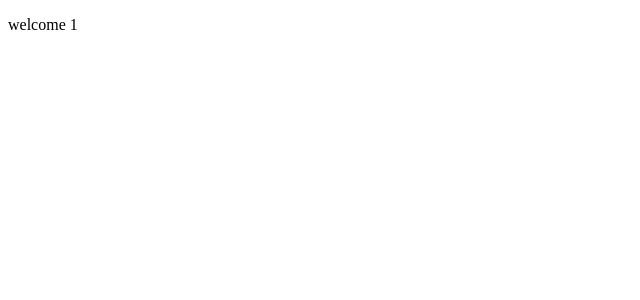
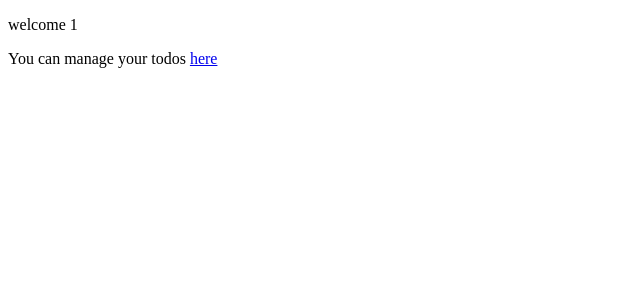
Before and after one commit to konduruvijaykumar/fullstack-springboot-angular, an Angular app in the folder todo-ui/: page /welcome/1 in a window 1280 px wide. Shown: the top 300 px of the page, without its empty margins (0-640 px from the left). Built offline with nearby package versions, Linux system fonts and the light colour scheme.

Commit message:
v6 todo link change

```diff
--- a/todo-ui/src/app/welcome/welcome.component.html
+++ b/todo-ui/src/app/welcome/welcome.component.html
@@ -1,3 +1,8 @@
-<p>
-  welcome {{ name }}
-</p>
+<div>
+  <p>
+    welcome {{ name }}
+  </p>
+</div>
+<div>
+  <p>You can manage your todos <a [routerLink]="['/todos']" >here</a></p>
+</div>
```
